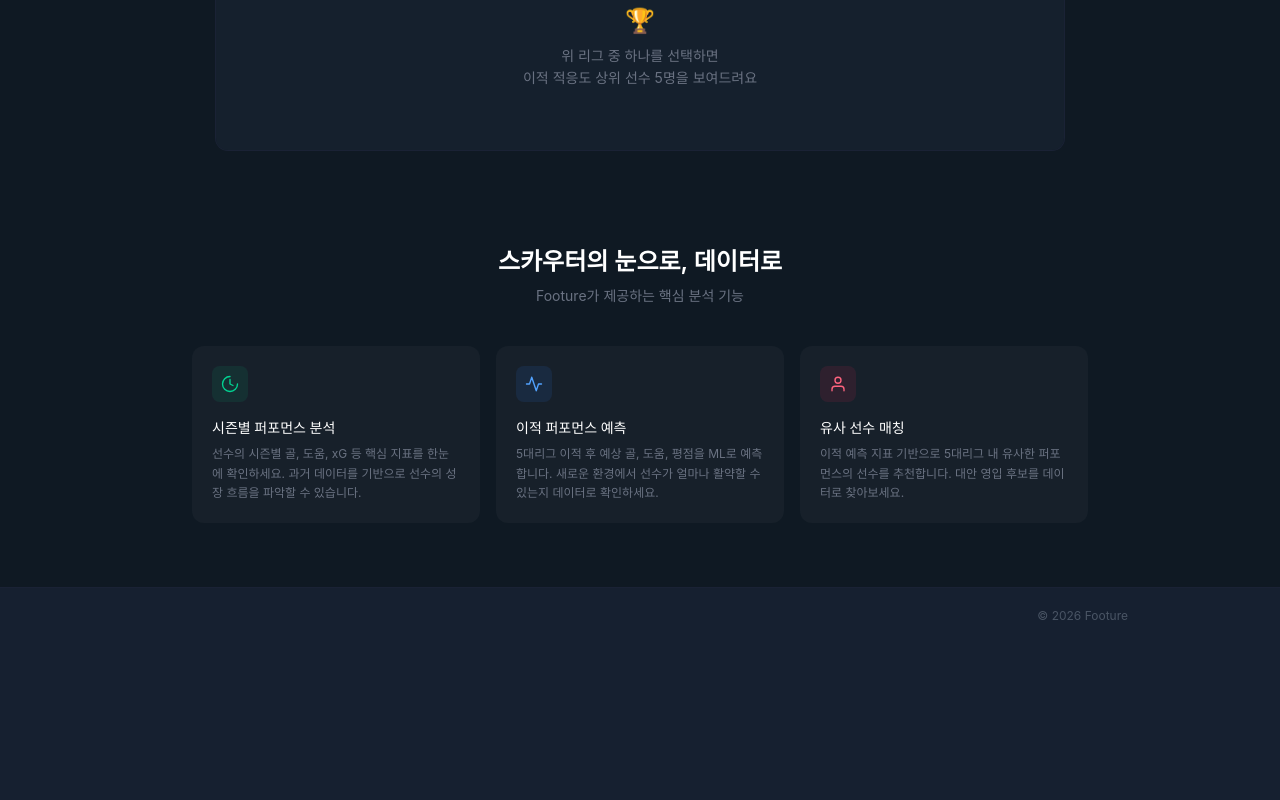
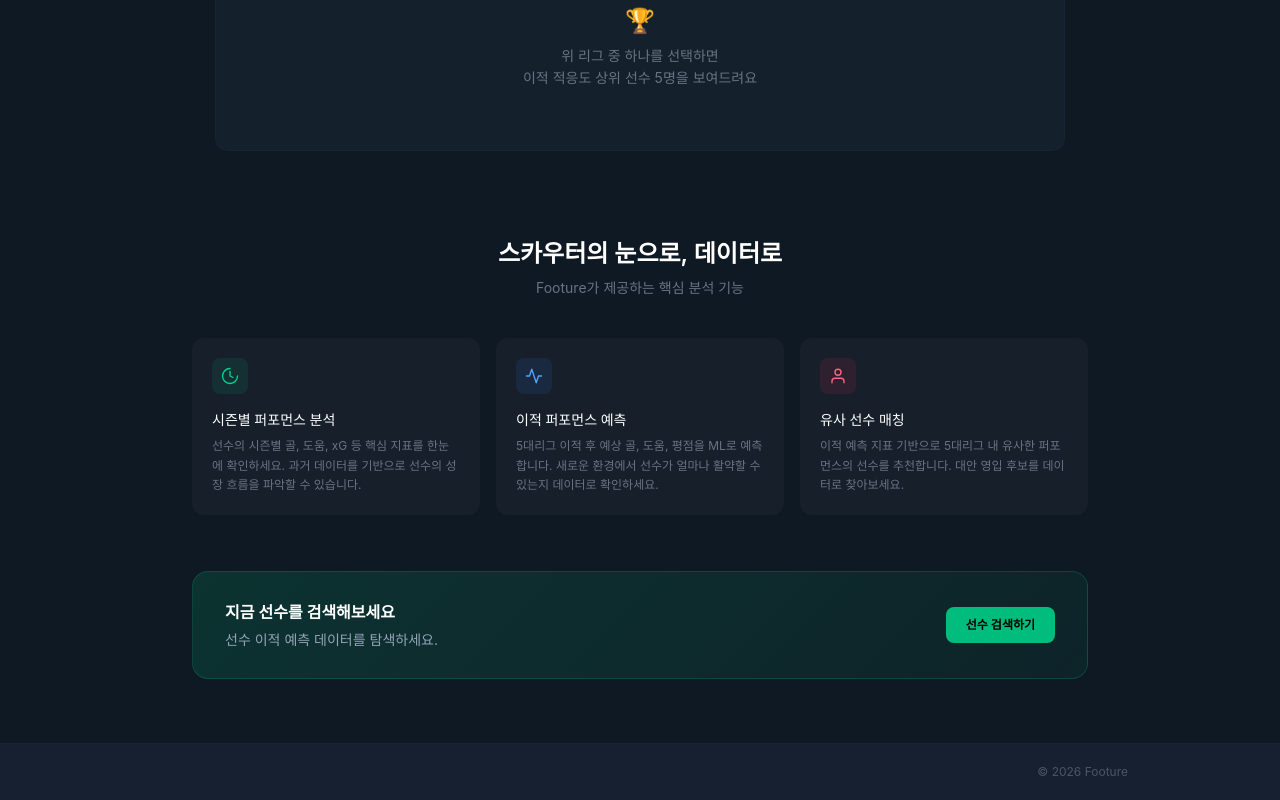
Before and after one commit to 5sondoson/5sondoson-fe, a React (Vite) app: page / in a window 1280 px wide. Shown: the part 938-1738 px from the top of the page. Before the commit the page ends 1582 px from the top, so only its background shows below. Built offline with nearby package versions, Linux system fonts and the light colour scheme.

Commit message:
[#2] feat: 메인페이지 cta 구현

```diff
--- /dev/null
+++ b/src/features/main/league-adaption/ui/CtaBanner.tsx
@@ -0,0 +1,27 @@
+export default function CtaBanner() {
+  return (
+    <section className="px-5 pb-16">
+      <div
+        className="max-w-4xl mx-auto flex items-center justify-between gap-6 px-8 py-7 rounded-2xl border"
+        style={{
+          background:
+            'linear-gradient(135deg, rgba(0,199,133,0.15), rgba(0,163,110,0.08))',
+          borderColor: 'rgba(0,199,133,0.20)',
+        }}
+      >
+        <div className="flex flex-col gap-1.5">
+          <h2 className="text-base font-semibold text-white">
+            지금 선수를 검색해보세요
+          </h2>
+          <p className="text-sm text-[#94A3B8]">
+            선수 이적 예측 데이터를 탐색하세요.
+          </p>
+        </div>
+
+        <button className="flex-shrink-0 px-5 py-2.5 rounded-lg bg-emerald-500 hover:bg-emerald-400 transition-colors duration-150 text-xs font-semibold text-black">
+          선수 검색하기
+        </button>
+      </div>
+    </section>
+  )
+}
--- a/src/pages/main/ui/FeatureHightlightSection.tsx
+++ b/src/pages/main/ui/FeatureHightlightSection.tsx
@@ -43,7 +43,7 @@ const ACCENT_STYLES = {
 
 export default function FeatureHighlightSection() {
   return (
-    <section className="py-16 px-6 text-center">
+    <section className="py-14 px-6 text-center">
       <h2 className="text-2xl font-semibold text-white">
         스카우터의 눈으로, 데이터로
       </h2>
--- a/src/pages/main/ui/MainPage.tsx
+++ b/src/pages/main/ui/MainPage.tsx
@@ -5,6 +5,7 @@ import { useState } from 'react'
 import StatsSection from './StatsSection'
 import LeagueAdaptationSection from '@/features/main/league-adaption/ui/LeagueAdaptionSection'
 import FeatureHighlightSection from './FeatureHightlightSection'
+import CtaBanner from '@/features/main/league-adaption/ui/CtaBanner'
 
 export function MainPage({ isHeaderVisible = true }: MainPageProps) {
   const [searchValue, setSearchValue] = useState('')
@@ -28,6 +29,7 @@ export function MainPage({ isHeaderVisible = true }: MainPageProps) {
         <StatsSection />
         <LeagueAdaptationSection />
         <FeatureHighlightSection />
+        <CtaBanner />
       </div>
     </div>
   )
```
